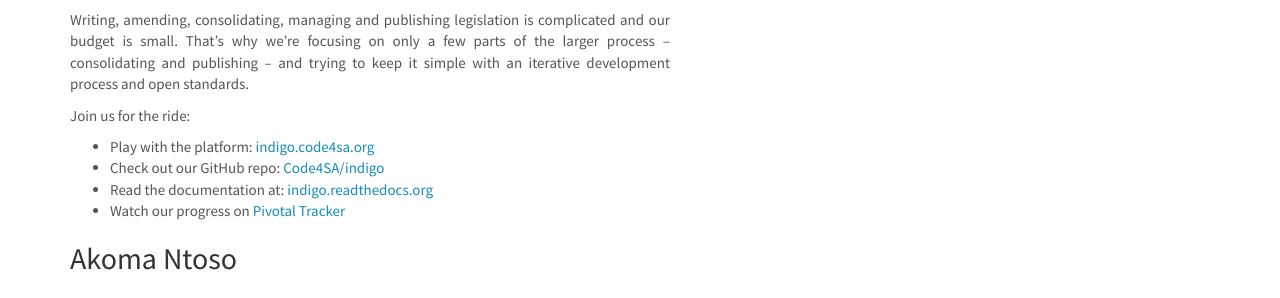
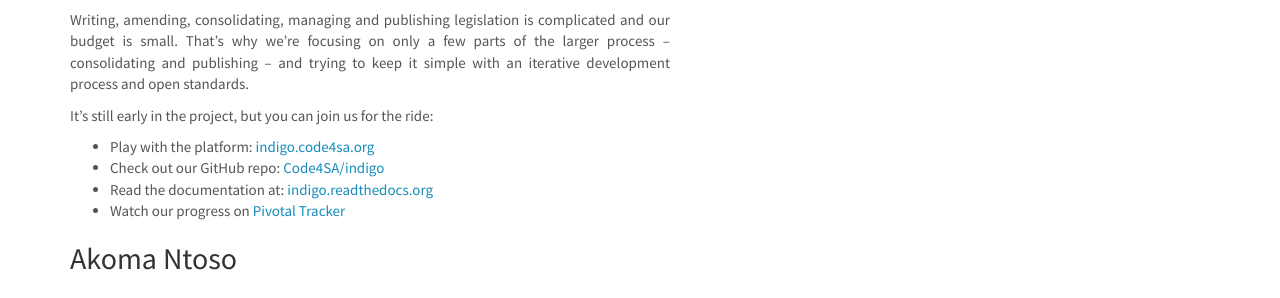
Before and after one commit to Code4SA/old-code4sa.github.io, a Jekyll site: the page built from _posts/2015-03-03-indigo-legislation-platform.md, in a window 1280 px wide. Shown: the part 419-717 px from the top of the page. Built offline with Jekyll 4.4.1, drawn with Linux system fonts in a browser that asks for light colours; nearby versions of some CDN libraries; Markdown is read by kramdown in place of the engine named in the settings; comment, search, counter and statistics services are not loaded.

Commit message:
Tweak to indigo blog post text

```diff
--- a/_posts/2015-03-03-indigo-legislation-platform.md
+++ b/_posts/2015-03-03-indigo-legislation-platform.md
@@ -26,7 +26,7 @@
 parts of the larger process -- consolidating and publishing -- and trying
 to keep it simple with an iterative development process and open standards.
 
-Join us for the ride:
+It's still early in the project, but you can join us for the ride:
 
 * Play with the platform: [indigo.code4sa.org](http://indigo.code4sa.org/)
 * Check out our GitHub repo: [Code4SA/indigo](https://github.com/Code4SA/indigo)
```
